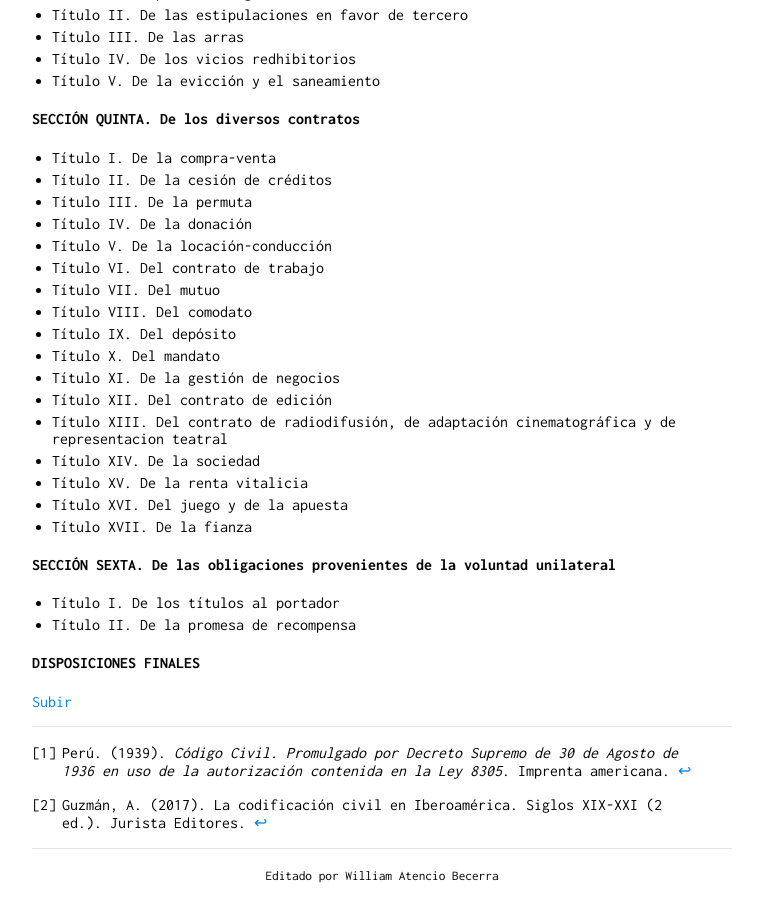
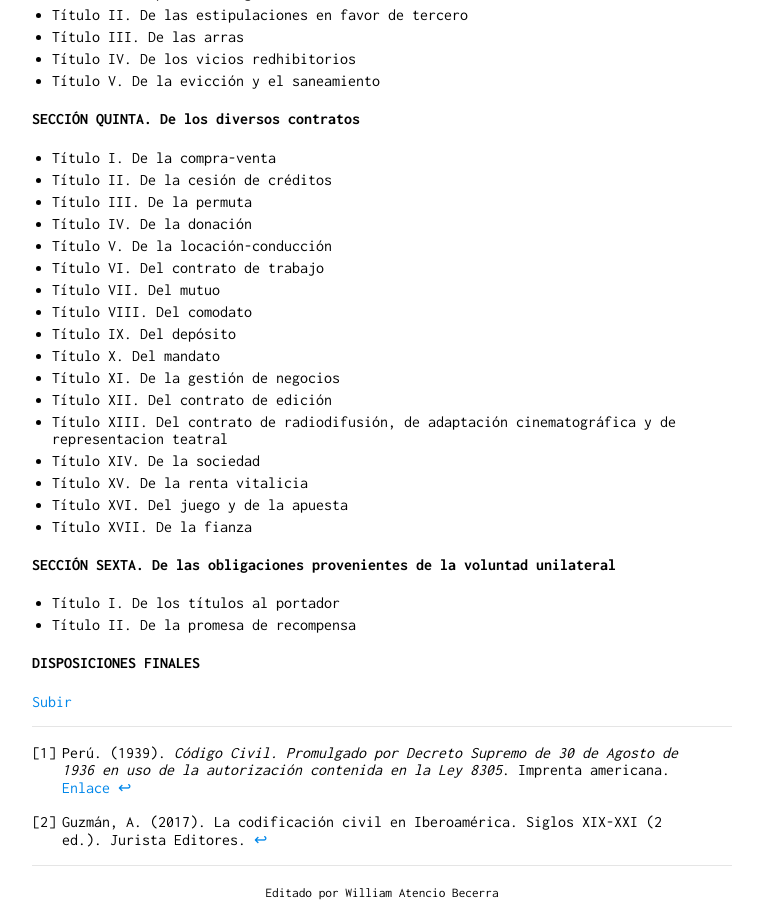
Before and after one commit to actio1680/actio1680.github.io, a Jekyll site: the page built from cc1936.md, in a window 1280 px wide and 900 px high, scrolled down 4317 px. Shown: the whole window, without its empty margins (258-1021 px from the left). Built offline with Jekyll 4.4.1, drawn with Linux system fonts in a browser that asks for light colours; our own code applies the rules of GitHub Pages for plain Markdown files.

Commit message:
Update cc1936.md

```diff
--- a/cc1936.md
+++ b/cc1936.md
@@ -204,5 +204,5 @@ El 30 de agosto de 1936 mediante Decreto Supremo se promulga el Código Civil 19
 
 ---
 
-[^1]: Perú. (1939). *Código Civil. Promulgado por Decreto Supremo de 30 de Agosto de 1936 en uso de la autorización contenida en la Ley 8305*. Imprenta americana.
+[^1]: Perú. (1939). *Código Civil. Promulgado por Decreto Supremo de 30 de Agosto de 1936 en uso de la autorización contenida en la Ley 8305*. Imprenta americana. [Enlace](https://www.congreso.gob.pe/Docs/biblioteca/Codigos/006679/index.html)
 [^2]: Guzmán, A. (2017). La codificación civil en Iberoamérica. Siglos XIX-XXI (2 ed.). Jurista Editores.
```
